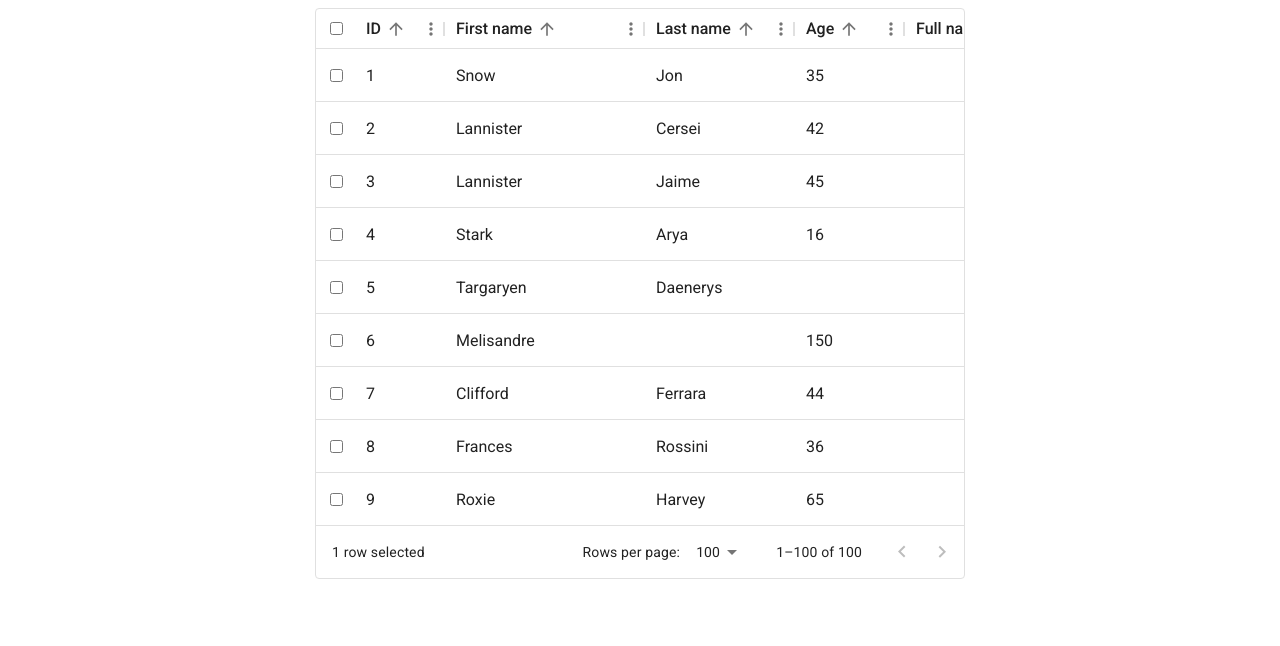
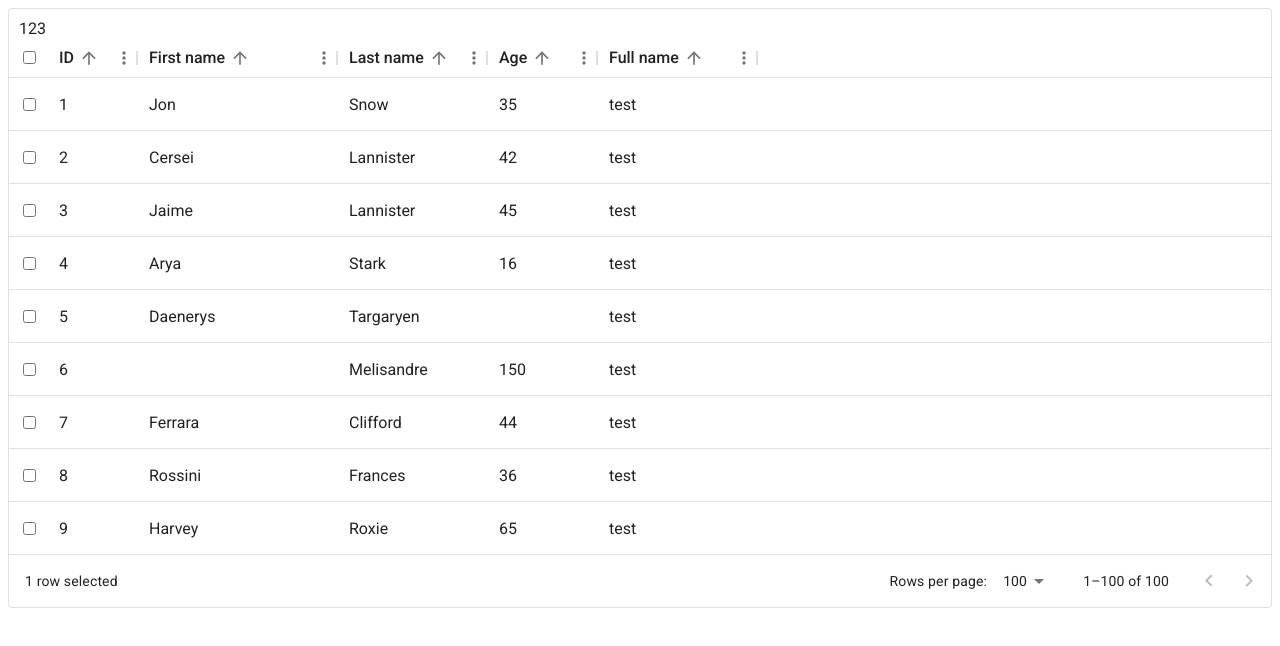
Before and after one commit to nedosika/complex-table, a React (Create React App) app: page / in a window 1280 px wide. Shown: the top 646 px of the page. Built offline with nearby package versions, Linux system fonts and the light colour scheme.

Commit message:
create checked

```diff
--- a/src/App.js
+++ b/src/App.js
@@ -30,15 +30,15 @@ const columns = [
 ];
 
 const rows = [
-    { id: 1, lastName: 'Snow', firstName: 'Jon', age: 35 },
-    { id: 2, lastName: 'Lannister', firstName: 'Cersei', age: 42 },
-    { id: 3, lastName: 'Lannister', firstName: 'Jaime', age: 45 },
-    { id: 4, lastName: 'Stark', firstName: 'Arya', age: 16 },
-    { id: 5, lastName: 'Targaryen', firstName: 'Daenerys', age: null },
-    { id: 6, lastName: 'Melisandre', firstName: null, age: 150 },
-    { id: 7, lastName: 'Clifford', firstName: 'Ferrara', age: 44 },
-    { id: 8, lastName: 'Frances', firstName: 'Rossini', age: 36 },
-    { id: 9, lastName: 'Roxie', firstName: 'Harvey', age: 65 },
+    { id: 1, lastName: 'Snow', firstName: 'Jon', age: 35, fullName: 'test' },
+    { id: 2, lastName: 'Lannister', firstName: 'Cersei', age: 42, fullName: 'test' },
+    { id: 3, lastName: 'Lannister', firstName: 'Jaime', age: 45, fullName: 'test' },
+    { id: 4, lastName: 'Stark', firstName: 'Arya', age: 16, fullName: 'test' },
+    { id: 5, lastName: 'Targaryen', firstName: 'Daenerys', age: null, fullName: 'test' },
+    { id: 6, lastName: 'Melisandre', firstName: null, age: 150, fullName: 'test' },
+    { id: 7, lastName: 'Clifford', firstName: 'Ferrara', age: 44, fullName: 'test' },
+    { id: 8, lastName: 'Frances', firstName: 'Rossini', age: 36, fullName: 'test' },
+    { id: 9, lastName: 'Roxie', firstName: 'Harvey', age: 65, fullName: 'test' },
 ];
 
 function App() {
--- a/src/components/ComplexTable/ComplexTable.js
+++ b/src/components/ComplexTable/ComplexTable.js
@@ -1,25 +1,24 @@
-import React from 'react';
+import React, {useState} from 'react';
 
 import TableMain from "./Main";
 import TableFooter from "./Footer";
 
 import styles from "./ComplexTable.module.scss";
 
-const CHECK_WIDTH = 50;
+const ComplexTable = ({components: {Toolbar = null}, columns = [], rows = []}) => {
+    const [checked, setChecked] = useState(new Array(rows.length).fill(false));
 
-const ComplexTable = ({Toolbar = null, columns = [], rows = []}) => {
-    const width = columns.reduce((previousValue, {width}) =>
-        previousValue + width, 0) + CHECK_WIDTH;
+    console.log(checked)
 
     return (
         <div className={styles.root}>
             <div className={styles.wrapper}>
                 {Toolbar && <Toolbar/>}
-                <TableMain columns={columns} rows={rows} width={width}/>
+                <TableMain columns={columns} rows={rows} checked={checked} setChecked={setChecked}/>
                 <TableFooter/>
             </div>
         </div>
-    );
-};
+    )
+}
 
 export default ComplexTable;
--- a/src/components/ComplexTable/ComplexTable.module.scss
+++ b/src/components/ComplexTable/ComplexTable.module.scss
@@ -1,6 +1,5 @@
 .root{
     margin: 0 auto;
-    max-width: 650px;
 
     .wrapper{
         border: 1px solid rgb(224, 224, 224);
--- a/src/components/ComplexTable/Main/CheckBoxSelection/CheckBoxSelection.js
+++ b/src/components/ComplexTable/Main/CheckBoxSelection/CheckBoxSelection.js
@@ -1,11 +1,11 @@
 import React from 'react';
 import styles from "./CheckBoxSelection.module.scss";
 
-const CheckBoxSelection = ({children}) => {
+const CheckBoxSelection = ({isChecked, setChecked}) => {
     return (
         <div className={styles.root}>
             <span>
-                <input type="checkbox"/>
+                <input type="checkbox" checked={isChecked} onChange={setChecked}/>
             </span>
         </div>
     );
--- a/src/components/ComplexTable/Main/Header/TableHeader.js
+++ b/src/components/ComplexTable/Main/Header/TableHeader.js
@@ -6,18 +6,24 @@ import CheckBoxSelection from "../CheckBoxSelection";
 
 import styles from "./TableHeader.module.scss";
 
-const TableHeader = ({columns, width}) => {
+const TableHeader = ({columns, checked, setChecked}) => {
+    const isChecked = checked.find((element) => element === true);
+    const setCheckedAll = () =>
+        isChecked
+            ? setChecked(new Array(checked.length).fill(false))
+            : setChecked(new Array(checked.length).fill(true));
+
     return (
-        <div className={styles.root} style={{
-            minWidth: width,
-            maxWidth: width
-        }}>
+        <div className={styles.root}>
             <TableColumn separator={false} menu={false}>
-                <CheckBoxSelection/>
+                <CheckBoxSelection
+                    isChecked={isChecked}
+                    setChecked={setCheckedAll}
+                />
             </TableColumn>
             {
-                columns.map(({width = 50, headerName}) =>
-                    <TableColumn width={width}>
+                columns.map(({field, width = 50, headerName}) =>
+                    <TableColumn width={width} key={field}>
                         <Title>{headerName}</Title>
                     </TableColumn>
                 )
--- a/src/components/ComplexTable/Main/Header/TableHeader.module.scss
+++ b/src/components/ComplexTable/Main/Header/TableHeader.module.scss
@@ -2,4 +2,7 @@
   display: flex;
   align-items: center;
   border-bottom: 1px solid rgb(224, 224, 224);
+
+  min-width: 100%;
+  width: fit-content;
 }
--- a/src/components/ComplexTable/Main/Row/TableRow.js
+++ b/src/components/ComplexTable/Main/Row/TableRow.js
@@ -1,15 +1,9 @@
 import React from 'react';
 import styles from "./TableRow.module.scss";
 
-const TableRow = ({children, width = 50}) => {
+const TableRow = ({children}) => {
     return (
-        <div
-            className={styles.root}
-            style={{
-                minWidth: width,
-                maxWidth: width
-            }}
-        >
+        <div className={styles.root}>
             {children}
         </div>
     );
--- a/src/components/ComplexTable/Main/Row/TableRow.module.scss
+++ b/src/components/ComplexTable/Main/Row/TableRow.module.scss
@@ -1,6 +1,9 @@
 .root{
   max-height: 52px;
   min-height: 52px;
+
+  min-width: 100%;
+  width: fit-content;
 
   display: flex;
 
--- a/src/components/ComplexTable/Main/TableMain.js
+++ b/src/components/ComplexTable/Main/TableMain.js
@@ -7,17 +7,24 @@ import TableHeader from "./Header";
 
 import styles from "./TableMain.module.scss";
 
-const TableMain = ({columns, rows, width}) => {
+const TableMain = ({columns, rows, checked, setChecked}) => {
+    const updateChecked = (id) => () =>
+        setChecked((prevState) =>
+            prevState.map((isChecked, index) =>
+                id === index ? !isChecked : isChecked
+            )
+        )
+
     return (
         <div className={styles.root}>
-            <TableHeader columns={columns} width={width}/>
+            <TableHeader columns={columns} checked={checked} setChecked={setChecked}/>
             {
-                rows.map((row) =>
-                    <TableRow width={width}>
-                        <CheckBoxSelection/>
+                rows.map((row, index) =>
+                    <TableRow key={index}>
+                        <CheckBoxSelection isChecked={checked[index]} setChecked={updateChecked(index)}/>
                         {
-                            Object.entries(row).map(([field, value], index) =>
-                                <TableCell width={columns[index].width}>{value}</TableCell>
+                            columns.map((column) =>
+                                <TableCell width={column.width} key={column.field}>{row[column.field]}</TableCell>
                             )
                         }
                     </TableRow>
```
